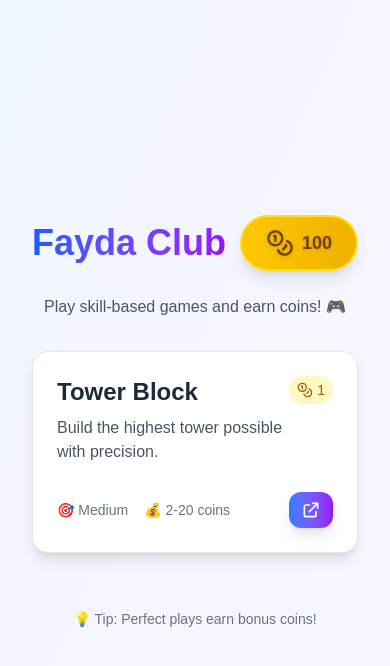
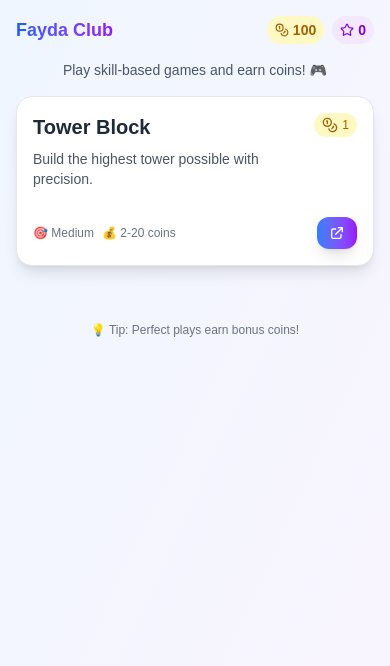
Before and after one commit to DeepanIsCool/fayda_club_skill, a Next.js app: page / in a window 390 px wide. Shown: the top 666 px of the page. Built offline with nearby package versions, Linux system fonts and the light colour scheme.

Commit message:
feat: Enhance currency system with points tracking and display; add mobile and header components

```diff
--- a/app/components/CurrencyDisplay.tsx
+++ b/app/components/CurrencyDisplay.tsx
@@ -2,7 +2,7 @@
 
 import { AnimatePresence, motion } from "framer-motion";
 import { gsap } from "gsap";
-import { Coins, Minus, Plus } from "lucide-react";
+import { Coins, Minus, Plus, Star } from "lucide-react";
 import React, { useEffect, useRef, useState } from "react";
 import { useCurrency } from "../contexts/CurrencyContext";
 
@@ -204,6 +204,62 @@ export function LargeCurrencyDisplay({
   className?: string;
 }) {
   return (
-    <CurrencyDisplay className={className} showTransactions={true} size="lg" />
+    <div className="hidden sm:block">
+      <CurrencyDisplay
+        className={className}
+        showTransactions={true}
+        size="lg"
+      />
+    </div>
   );
 }
+
+// Mobile-optimized version
+export function MobileCurrencyDisplay({
+  className = "",
+}: {
+  className?: string;
+}) {
+  return (
+    <div className="block sm:hidden">
+      <CurrencyDisplay
+        className={className}
+        showTransactions={true}
+        size="md"
+      />
+    </div>
+  );
+}
+
+// Combined Currency and Points Display for Header
+export function HeaderCurrencyDisplay() {
+  const { currency } = useCurrency();
+
+  return (
+    <div className="flex items-center gap-3">
+      {/* Large screens */}
+      <div className="hidden sm:flex items-center gap-4">
+        <div className="flex items-center gap-1 px-3 py-1.5 bg-yellow-100 dark:bg-yellow-900/30 rounded-full text-yellow-700 dark:text-yellow-300 font-semibold">
+          <Coins size={18} />
+          <span>{currency.coins}</span>
+        </div>
+        <div className="flex items-center gap-1 px-3 py-1.5 bg-purple-100 dark:bg-purple-900/30 rounded-full text-purple-700 dark:text-purple-300 font-semibold">
+          <Star size={18} />
+          <span>{currency.points}</span>
+        </div>
+      </div>
+
+      {/* Mobile screens */}
+      <div className="flex sm:hidden items-center gap-2">
+        <div className="flex items-center gap-1 px-2 py-1 bg-yellow-100 dark:bg-yellow-900/30 rounded-full text-yellow-700 dark:text-yellow-300 text-sm font-semibold">
+          <Coins size={14} />
+          <span>{currency.coins}</span>
+        </div>
+        <div className="flex items-center gap-1 px-2 py-1 bg-purple-100 dark:bg-purple-900/30 rounded-full text-purple-700 dark:text-purple-300 text-sm font-semibold">
+          <Star size={14} />
+          <span>{currency.points}</span>
+        </div>
+      </div>
+    </div>
+  );
+}
--- a/app/contexts/CurrencyContext.tsx
+++ b/app/contexts/CurrencyContext.tsx
@@ -11,8 +11,10 @@ import React, {
 // Types
 interface CurrencyState {
   coins: number;
+  points: number;
   totalEarned: number;
   totalSpent: number;
+  totalPointsEarned: number;
   isLoading: boolean;
 }
 
@@ -30,6 +32,7 @@ interface CurrencyContextType {
   actions: {
     spendCoins: (amount: number, reason: string) => boolean;
     earnCoins: (amount: number, reason: string) => void;
+    earnPoints: (amount: number, reason: string) => void;
     startGameSession: (gameId: string) => boolean;
     endGameSession: () => void;
     getContinueCost: () => number;
@@ -43,6 +46,7 @@ interface CurrencyContextType {
 type CurrencyAction =
   | { type: "SPEND_COINS"; payload: { amount: number; reason: string } }
   | { type: "EARN_COINS"; payload: { amount: number; reason: string } }
+  | { type: "EARN_POINTS"; payload: { amount: number; reason: string } }
   | { type: "SET_LOADING"; payload: boolean }
   | { type: "LOAD_STATE"; payload: CurrencyState }
   | { type: "START_GAME_SESSION"; payload: string }
@@ -53,8 +57,10 @@ type CurrencyAction =
 // Initial States
 const initialCurrencyState: CurrencyState = {
   coins: 100, // Starting coins for new users
+  points: 0, // Starting points for new users
   totalEarned: 100,
   totalSpent: 0,
+  totalPointsEarned: 0,
   isLoading: false,
 };
 
@@ -87,6 +93,13 @@ function currencyReducer(
         ...state,
         coins: state.coins + action.payload.amount,
         totalEarned: state.totalEarned + action.payload.amount,
+      };
+
+    case "EARN_POINTS":
+      return {
+        ...state,
+        points: state.points + action.payload.amount,
+        totalPointsEarned: state.totalPointsEarned + action.payload.amount,
       };
 
     case "SET_LOADING":
@@ -210,6 +223,13 @@ export function CurrencyProvider({ children }: CurrencyProviderProps) {
     console.log(`💰 Earned ${amount} coins: ${reason}`);
   };
 
+  const earnPoints = (amount: number, reason: string): void => {
+    dispatchCurrency({ type: "EARN_POINTS", payload: { amount, reason } });
+
+    // Log transaction for analytics
+    console.log(`⭐ Earned ${amount} points: ${reason}`);
+  };
+
   const startGameSession = (gameId: string): boolean => {
     const entryCost = gameSession.baseEntryCost;
 
@@ -250,6 +270,7 @@ export function CurrencyProvider({ children }: CurrencyProviderProps) {
     actions: {
       spendCoins,
       earnCoins,
+      earnPoints,
       startGameSession,
       endGameSession,
       getContinueCost,
@@ -281,6 +302,7 @@ export function useGameCurrency() {
 
   return {
     coins: currency.coins,
+    points: currency.points,
     canStartGame: actions.hasEnoughCoins(gameSession.baseEntryCost),
     canContinue: actions.hasEnoughCoins(actions.getContinueCost()),
     continueCost: actions.getContinueCost(),
@@ -297,5 +319,6 @@ export function useGameCurrency() {
       return false;
     },
     earnReward: actions.earnCoins,
+    earnPoints: actions.earnPoints,
   };
 }
--- a/app/games/tower-block/page.tsx
+++ b/app/games/tower-block/page.tsx
@@ -32,10 +32,12 @@ export default function TowerBlockGame() {
   // Currency and modal states
   const {
     coins,
+    points,
     startGame,
     endGame,
     continue: gameContinue,
     earnReward,
+    earnPoints,
     continueCost,
     canContinue,
   } = useGameCurrency();
@@ -169,6 +171,20 @@ export default function TowerBlockGame() {
         earnReward(reward.amount, reward.reason);
       });
 
+      // Award points based on level reached
+      const pointsEarned = currentLevel * 10; // 10 points per level
+      if (pointsEarned > 0) {
+        earnPoints(pointsEarned, `Reached level ${currentLevel}`);
+      }
+
+      // Bonus points for achievements
+      if (finalStats && finalStats.perfectPlacements >= 5) {
+        earnPoints(50, "Perfect block streak bonus");
+      }
+      if (currentLevel >= 15) {
+        earnPoints(100, "Tower Master achievement");
+      }
+
       setGameRewards(rewards);
       setShowRewardModal(true);
 
@@ -193,7 +209,14 @@ export default function TowerBlockGame() {
       ]);
       setShowRewardModal(true);
     }
-  }, [currentLevel, endGame, earnReward, router, calculateGameStats]);
+  }, [
+    currentLevel,
+    endGame,
+    earnReward,
+    earnPoints,
+    router,
+    calculateGameStats,
+  ]);
 
   const handleContinueGame = useCallback(() => {
     // Use the centralized continue system from CurrencyContext
--- a/app/page.tsx
+++ b/app/page.tsx
@@ -1,6 +1,6 @@
+import { Coins } from "lucide-react";
 import Link from "next/link";
-import { Coins } from "lucide-react";
-import { LargeCurrencyDisplay } from "./components/CurrencyDisplay";
+import { HeaderCurrencyDisplay } from "./components/CurrencyDisplay";
 
 export default function Dashboard() {
   const games = [
@@ -15,43 +15,47 @@ export default function Dashboard() {
   ];
 
   return (
-    <div className="flex flex-col items-center justify-center min-h-screen p-8 bg-gradient-to-br from-blue-50 to-purple-50 dark:from-gray-900 dark:to-gray-800 text-gray-900 dark:text-white">
-      {/* Header with Currency */}
-      <div className="w-full max-w-4xl mb-8">
-        <div className="flex justify-between items-center mb-6">
-          <h1 className="text-4xl font-bold bg-gradient-to-r from-blue-600 to-purple-600 bg-clip-text text-transparent">
+    <div className="min-h-screen bg-gradient-to-br from-blue-50 to-purple-50 dark:from-gray-900 dark:to-gray-800 text-gray-900 dark:text-white">
+      {/* Header with Currency - Fixed at top */}
+      <div className="w-full p-4 sm:p-6 lg:p-8">
+        <div className="max-w-4xl mx-auto">
+          <div className="flex justify-between items-center mb-4 sm:mb-6">
+            <h1 className="text-lg sm:text-2xl lg:text-3xl font-bold bg-gradient-to-r from-blue-600 to-purple-600 bg-clip-text text-transparent">
               Fayda Club
             </h1>
-          <LargeCurrencyDisplay />
+            <HeaderCurrencyDisplay />
           </div>
-        <p className="text-gray-600 dark:text-gray-300 text-center">
+          <p className="text-gray-600 dark:text-gray-300 text-center text-sm sm:text-base">
             Play skill-based games and earn coins! 🎮
           </p>
         </div>
+      </div>
 
+      {/* Main Content */}
+      <div className="flex flex-col items-center px-4 sm:px-6 lg:px-8 pb-8">
         {/* Games Grid */}
         <div className="w-full max-w-2xl">
           {games.map((game) => (
             <Link key={game.name} href={game.path} passHref className="block">
-            <div className="bg-white dark:bg-gray-800 p-6 rounded-2xl shadow-lg hover:shadow-2xl transition-all duration-300 mb-6 cursor-pointer border border-gray-200 dark:border-gray-700 hover:border-blue-300 dark:hover:border-blue-600">
+              <div className="bg-white dark:bg-gray-800 p-4 sm:p-6 rounded-2xl shadow-lg hover:shadow-2xl transition-all duration-300 mb-6 cursor-pointer border border-gray-200 dark:border-gray-700 hover:border-blue-300 dark:hover:border-blue-600">
                 <div className="flex justify-between items-start mb-4">
                   <div>
-                  <h2 className="text-2xl font-bold text-gray-800 dark:text-white mb-2">
+                    <h2 className="text-xl sm:text-2xl font-bold text-gray-800 dark:text-white mb-2">
                       {game.name}
                     </h2>
-                  <p className="text-gray-600 dark:text-gray-400 mb-3">
+                    <p className="text-sm sm:text-base text-gray-600 dark:text-gray-400 mb-3">
                       {game.description}
                     </p>
                   </div>
                   <div className="text-right">
-                  <div className="inline-flex items-center gap-1 px-2 py-1 bg-yellow-100 dark:bg-yellow-900/30 rounded-full text-yellow-700 dark:text-yellow-300 text-sm font-medium">
+                    <div className="inline-flex items-center gap-1 px-2 py-1 bg-yellow-100 dark:bg-yellow-900/30 rounded-full text-yellow-700 dark:text-yellow-300 text-xs sm:text-sm font-medium">
                       <Coins size={16} /> {game.cost}
                     </div>
                   </div>
                 </div>
 
                 <div className="flex justify-between items-center">
-                <div className="flex gap-4 text-sm text-gray-500 dark:text-gray-400">
+                  <div className="flex gap-2 sm:gap-4 text-xs sm:text-sm text-gray-500 dark:text-gray-400">
                     <span className="flex items-center gap-1">
                       🎯 {game.difficulty}
                     </span>
@@ -66,7 +70,7 @@ export default function Dashboard() {
                     aria-label="Open game"
                   >
                     <svg
-                    className="w-5 h-5"
+                      className="w-4 h-4 sm:w-5 sm:h-5"
                       fill="none"
                       stroke="currentColor"
                       viewBox="0 0 24 24"
@@ -87,8 +91,9 @@ export default function Dashboard() {
         </div>
 
         {/* Footer Info */}
-      <div className="mt-8 text-center text-gray-500 dark:text-gray-400 text-sm">
+        <div className="mt-8 text-center text-gray-500 dark:text-gray-400 text-xs sm:text-sm">
           <p>💡 Tip: Perfect plays earn bonus coins!</p>
+        </div>
       </div>
     </div>
   );
```
Lines whose indentation alone changed are shown as unchanged.
